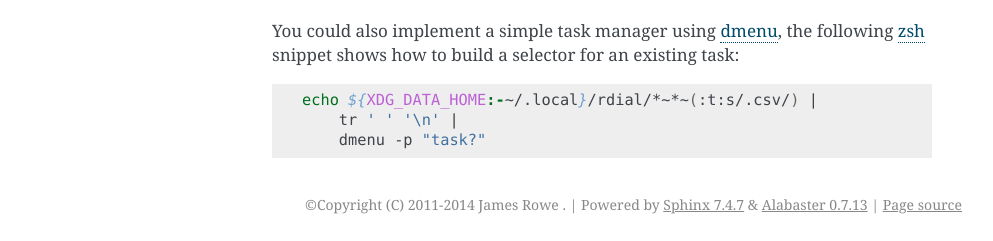
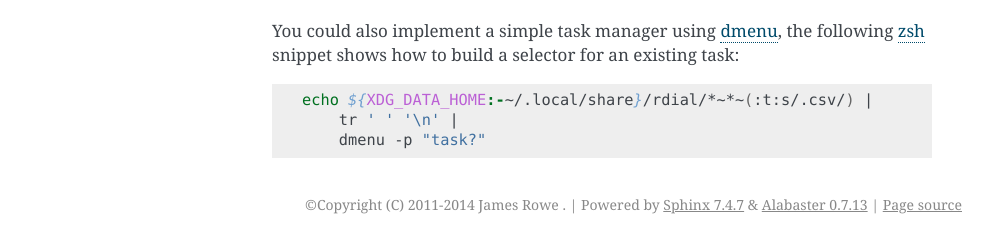
Before and after one commit to JNRowe/rdial, a Sphinx documentation site: the page built from doc/taskbars.rst, in a window 1280 px wide. Shown: the part 1751-1992 px from the top of the page, without its empty margins (148-1141 px from the left). Built offline with Sphinx 7.4.7, drawn with Linux system fonts in a browser that asks for light colours.

Commit message:
[QA] Fix location for default XDG_DATA_HOME

```diff
--- a/doc/rdial.1.rst
+++ b/doc/rdial.1.rst
@@ -31,7 +31,7 @@ OPTIONS
     show program's help message and exit
 
 -d <directory>, --directory=<directory>
-    database location, defaults to ``${XDG_DATA_HOME:-/.local}/rdial``
+    database location, defaults to ``${XDG_DATA_HOME:-~/.local/share}/rdial``
 
 --no-backup
     do not write data file backups
--- a/doc/taskbars.rst
+++ b/doc/taskbars.rst
@@ -91,7 +91,7 @@ zsh_ snippet shows how to build a selector for an existing task:
 
 .. sourcecode:: sh
 
-    echo ${XDG_DATA_HOME:-~/.local}/rdial/*~*~(:t:s/.csv/) |
+    echo ${XDG_DATA_HOME:-~/.local/share}/rdial/*~*~(:t:s/.csv/) |
         tr ' ' '\n' |
         dmenu -p "task?"
 
--- a/doc/usage.rst
+++ b/doc/usage.rst
@@ -20,7 +20,7 @@ Options
 
 .. option:: -d <directory>, --directory=<directory>
 
-   database location, defaults to ``${XDG_DATA_HOME:-/.local}/rdial``
+   database location, defaults to ``${XDG_DATA_HOME:-~/.local/share}/rdial``
 
 .. option:: --no-backup
 
```
Also changed, not shown: 1 other file.
